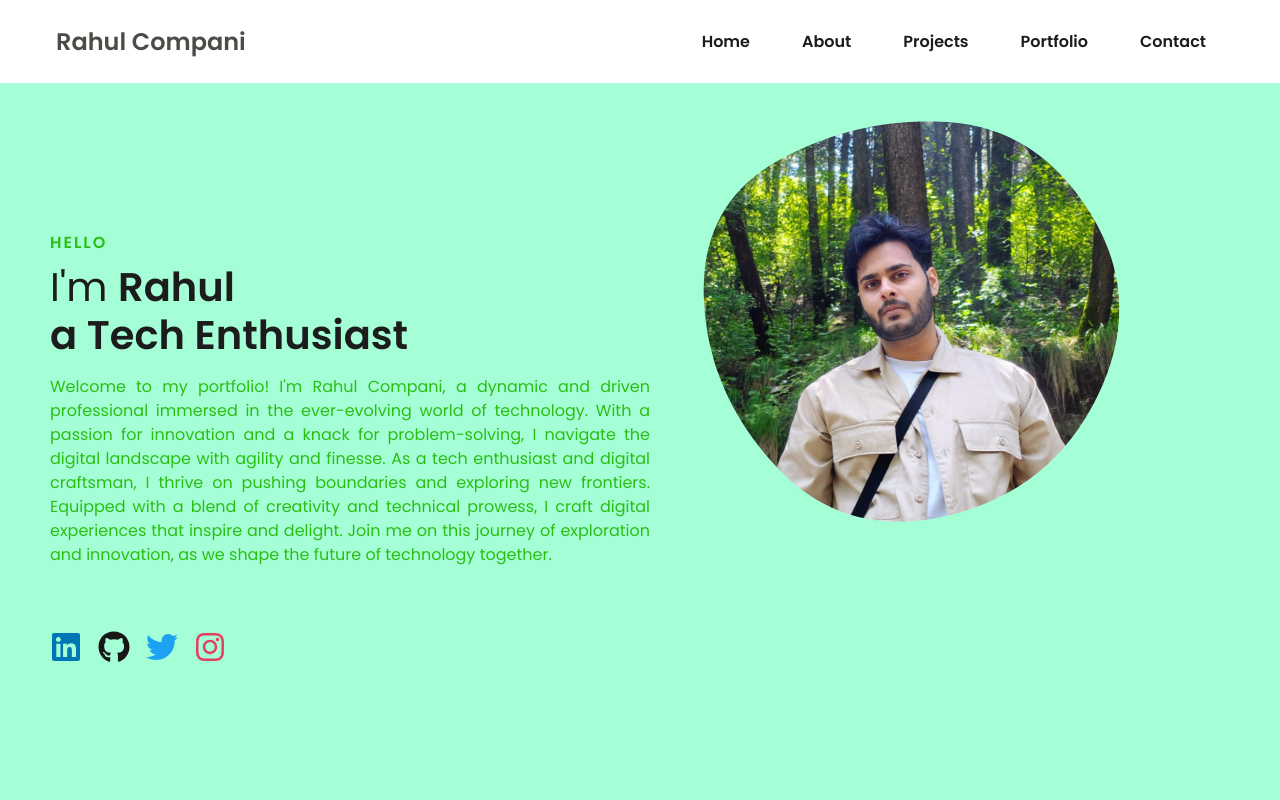
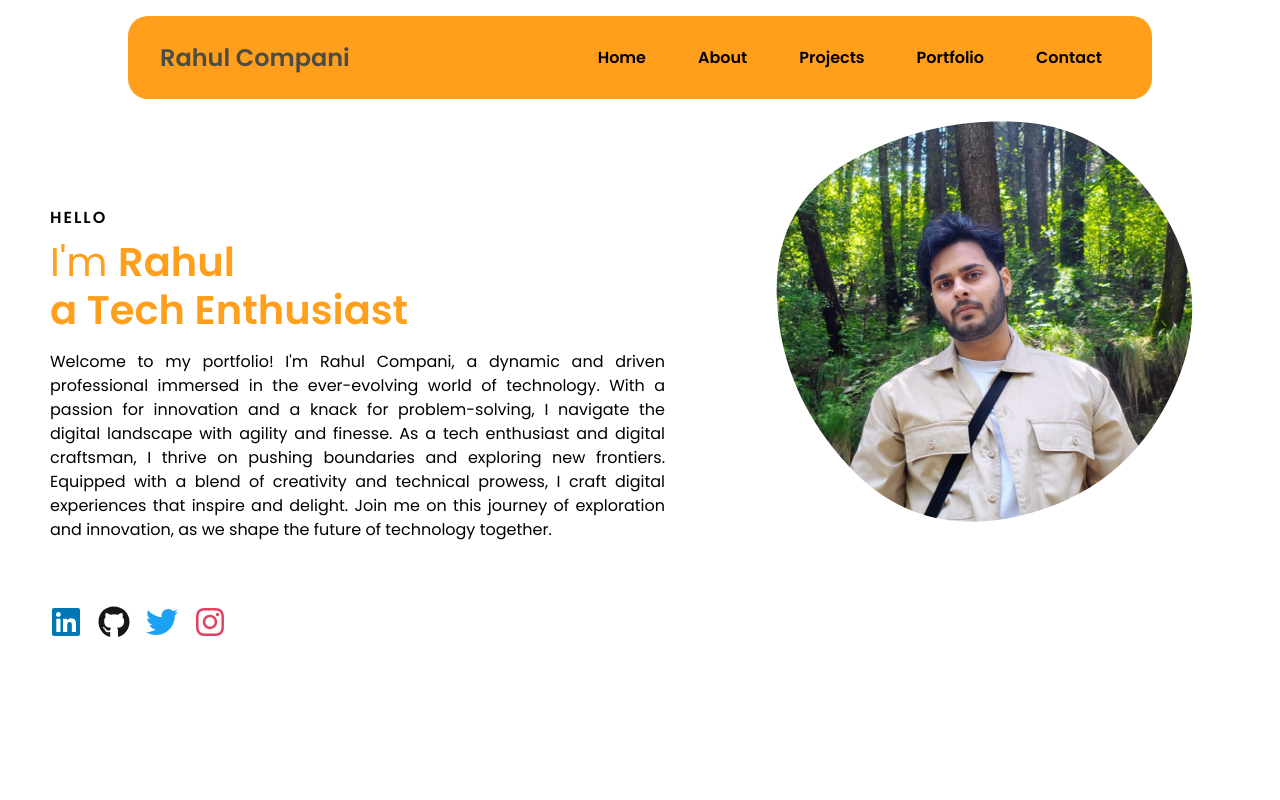
Before and after one commit to RahulCompani7/portfolio, a Next.js app: page / in a window 1280 px wide. Shown: the top 800 px of the page. Built offline with nearby package versions, Linux system fonts and the light colour scheme.

Commit message:
New Commit

```diff
--- a/src/app/home.css
+++ b/src/app/home.css
@@ -4,9 +4,9 @@
   --primary-color: #4c4c47;
   --primary-color-dark: #848fa5;
   --secondary-color: #ca8a04;
-  --text-dark: #1c1c1c;
-  --text-light: #29bf12;
-  --extra-light: #a5ffd6;
+  --text-dark: #ff9f1c;
+  --text-light: #000000;
+  --extra-light: white;
   --max-width: 1200px;
 }
 
@@ -24,19 +24,34 @@ body {
   font-family: "Poppins", sans-serif;
 }
 
-nav {
+.NavBar {
+  display: flex;
+  align-items: center;
+  justify-content: center;
   width: 100%;
   position: fixed;
   top: 0;
   left: 0;
-  background-color: #ffffff;
   z-index: 99;
+  padding: 1rem 0;
+  background-color: transparent; /* Make parent container background transparent */
+}
+
+nav {
+  width: 80%;
+
+  background-color: #ff9f1c;
+  border-radius: 20px;
+  padding-left: 1rem;
+  padding-right: 1rem;
+  display: flex;
+  align-items: center;
+  justify-content: space-between;
+  position: relative; /* Ensure nav is centered within the NavBar */
 }
 
 .nav__content {
-  max-width: var(--max-width);
-  margin: auto;
-  padding: 1.5rem 1rem;
+  width: 100%;
   display: flex;
   align-items: center;
   justify-content: space-between;
@@ -48,6 +63,7 @@ nav .logo a {
   color: var(--primary-color);
   transition: 0.3s;
 }
+
 nav .logo a:hover {
   color: var(--primary-color-dark);
 }
@@ -59,6 +75,7 @@ nav .checkbox {
 nav input {
   display: none;
 }
+
 nav .checkbox i {
   font-size: 2rem;
   color: var(--primary-color);
@@ -78,7 +95,7 @@ ul li a {
   border: 2px solid transparent;
   text-decoration: none;
   font-weight: 600;
-  color: var(--text-dark);
+  color: var(--text-light);
   transition: 0.3s;
 }
 
@@ -110,8 +127,7 @@ ul li a:hover {
 
 .section__container {
   min-height: 100vh;
-  max-width: var(--max-width);
-  margin-top: 50px;
+
   margin-left: 50px;
   display: grid;
   grid-template-columns: repeat(2, 1fr);
@@ -121,11 +137,21 @@ ul li a:hover {
   margin-left: 50px;
 }
 
+.Profileimage {
+  display: flex;
+  justify-content: center;
+  align-items: center;
+}
+
+.inter-var {
+  margin-top: 50px;
+}
 .section__container1 {
   margin: auto;
 }
 
 .content {
+  margin-top: 50px;
   display: flex;
   flex-direction: column;
   justify-content: center;
@@ -176,63 +202,6 @@ ul li a:hover {
 
 .icon.instagram {
   color: #e4405f; /* Instagram brand color */
-}
-
-.action__btns button {
-  font-size: 1rem;
-  font-weight: 600;
-  letter-spacing: 2px;
-  padding: 1rem 2rem;
-  outline: none;
-  border: 2px solid var(--primary-color);
-  border-radius: 10px;
-  transition: 0.3s;
-  cursor: pointer;
-  position: relative;
-  overflow: hidden;
-}
-
-.action__btns button::before {
-  content: "";
-  position: absolute;
-  top: 50%;
-  left: 50%;
-  width: 300%;
-  height: 300%;
-  background-color: var(--primary-color-dark);
-  transition: all 0.5s ease;
-  transform: translate(-50%, -50%) rotate(45deg);
-  z-index: 0;
-}
-
-.hire__me {
-  background-color: var(--primary-color);
-  color: #ffffff;
-}
-
-.hire__me:hover::before {
-  width: 0;
-  height: 0;
-}
-
-.hire__me:hover {
-  background-color: var(--primary-color-dark);
-  color: #ffffff;
-}
-
-.portfolio {
-  color: var(--primary-color);
-  background-color: #ffffff;
-}
-
-.portfolio:hover::before {
-  width: 0;
-  height: 0;
-}
-
-.portfolio:hover {
-  background-color: var(--primary-color-dark);
-  color: #ffffff;
 }
 
 .image {
--- a/src/app/page.tsx
+++ b/src/app/page.tsx
@@ -2,7 +2,7 @@
 
 import React from "react";
 import { FaLinkedin, FaGithub, FaTwitter, FaInstagram } from "react-icons/fa";
-
+import { motion } from "framer-motion";
 import Navbar from "@/components/Nav";
 import Image from "next/image";
 import profile from "../assets/Blob.png";
@@ -17,7 +17,6 @@ import reactLogo from "../assets/physics.png";
 import typescriptLogo from "../assets/typescript.png";
 import uipathLogo from "../assets/Uipath.jpg";
 import mongoDbLogo from "../assets/mongodb-original-wordmark-icon-2015x2048-n6r3kuri.png";
-import { motion } from "framer-motion";
 import { FlipWords } from "../components/ui/flip-words";
 import { CardBody, CardContainer, CardItem } from "../components/ui/3d-card";
 import "./home.css";
@@ -28,17 +27,24 @@ export default function Home() {
 
   const variants = {
     initial: { opacity: 0, y: 20 },
-    animate: { opacity: 1, y: 0 },
+    animate: { opacity: 1, y: 0, transition: { duration: 0.5 } },
   };
 
   const imageVariants = {
     initial: { opacity: 0, scale: 0.8 },
-    animate: { opacity: 1, scale: 1 },
+    animate: { opacity: 1, scale: 1, transition: { duration: 1 } },
+  };
+
+  const skillVariants = {
+    initial: { opacity: 0, x: -20 },
+    animate: { opacity: 1, x: 0, transition: { duration: 1 } },
   };
 
   return (
     <>
-      <Navbar />
+
+        <Navbar />
+
 
       <section className="section">
         <div className="section__container">
@@ -127,22 +133,22 @@ export default function Home() {
           <motion.div
             initial="initial"
             animate="animate"
-            variants={variants}
+            variants={skillVariants}
             className="content"
           >
             {" "}
             <div className="container">
               <h1>This is what I am good at</h1>
               <div className="skills">
-                <div className="skill">
+                <motion.div variants={skillVariants} className="skill">
                   <Image src={htmlLogo} alt="HTML" width={100} height={100} />
                   <p>HTML</p>
-                </div>
-                <div className="skill">
+                </motion.div>
+                <motion.div variants={skillVariants} className="skill">
                   <Image src={cssLogo} alt="CSS" width={100} height={100} />
                   <p>CSS</p>
-                </div>
-                <div className="skill">
+                </motion.div>
+                <motion.div variants={skillVariants} className="skill">
                   <Image
                     src={javascriptLogo}
                     alt="JavaScript"
@@ -150,12 +156,12 @@ export default function Home() {
                     height={100}
                   />
                   <p>JavaScript</p>
-                </div>
-                <div className="skill">
+                </motion.div>
+                <motion.div variants={skillVariants} className="skill">
                   <Image src={javaLogo} alt="Java" width={100} height={100} />
                   <p>Java</p>
-                </div>
-                <div className="skill">
+                </motion.div>
+                <motion.div variants={skillVariants} className="skill">
                   <Image
                     src={typescriptLogo}
                     alt="TypeScript"
@@ -163,12 +169,12 @@ export default function Home() {
                     height={100}
                   />
                   <p>TypeScript</p>
-                </div>
-                <div className="skill">
+                </motion.div>
+                <motion.div variants={skillVariants} className="skill">
                   <Image src={reactLogo} alt="React" width={100} height={100} />
                   <p>React.js</p>
-                </div>
-                <div className="skill">
+                </motion.div>
+                <motion.div variants={skillVariants} className="skill">
                   <Image
                     src={nextLogo}
                     alt="Next.js"
@@ -176,8 +182,8 @@ export default function Home() {
                     height={100}
                   />
                   <p>Next.js</p>
-                </div>
-                <div className="skill">
+                </motion.div>
+                <motion.div variants={skillVariants} className="skill">
                   <Image
                     src={nodeLogo}
                     alt="Node.js"
@@ -185,12 +191,12 @@ export default function Home() {
                     height={100}
                   />
                   <p>Node.js</p>
-                </div>
-                <div className="skill">
+                </motion.div>
+                <motion.div variants={skillVariants} className="skill">
                   <Image src={mysqlLogo} alt="MySQL" width={100} height={100} />
                   <p>MySQL</p>
-                </div>
-                <div className="skill">
+                </motion.div>
+                <motion.div variants={skillVariants} className="skill">
                   <Image
                     src={mongoDbLogo}
                     alt="MongoDB"
@@ -198,8 +204,8 @@ export default function Home() {
                     height={100}
                   />
                   <p>MongoDB</p>
-                </div>
-                <div className="skill">
+                </motion.div>
+                <motion.div variants={skillVariants} className="skill">
                   <Image
                     src={uipathLogo}
                     alt="UiPath"
@@ -207,7 +213,7 @@ export default function Home() {
                     height={100}
                   />
                   <p>UiPath</p>
-                </div>
+                </motion.div>
                 {/* Add other skills in a similar manner */}
               </div>
             </div>
--- a/src/components/Nav.tsx
+++ b/src/components/Nav.tsx
@@ -3,6 +3,7 @@ import Link from "next/link";
 
 export default function Navbar() {
   return (
+    <div className="NavBar">
       <nav>
         <div className="nav__content">
           <div className="logo">
@@ -31,5 +32,6 @@ export default function Navbar() {
           </ul>
         </div>
       </nav>
+    </div>
   );
 }
--- a/src/output.css
+++ b/src/output.css
@@ -642,6 +642,14 @@ video {
   text-align: justify;
 }
 
+.transition {
+  transition-property: color, background-color, border-color, text-decoration-color, fill, stroke, opacity, box-shadow, transform, filter, -webkit-backdrop-filter;
+  transition-property: color, background-color, border-color, text-decoration-color, fill, stroke, opacity, box-shadow, transform, filter, backdrop-filter;
+  transition-property: color, background-color, border-color, text-decoration-color, fill, stroke, opacity, box-shadow, transform, filter, backdrop-filter, -webkit-backdrop-filter;
+  transition-timing-function: cubic-bezier(0.4, 0, 0.2, 1);
+  transition-duration: 150ms;
+}
+
 .group\/card:hover .group-hover\/card\:shadow-xl {
   --tw-shadow: 0 20px 25px -5px rgb(0 0 0 / 0.1), 0 8px 10px -6px rgb(0 0 0 / 0.1);
   --tw-shadow-colored: 0 20px 25px -5px var(--tw-shadow-color), 0 8px 10px -6px var(--tw-shadow-color);
```
Lines whose indentation alone changed are shown as unchanged.
